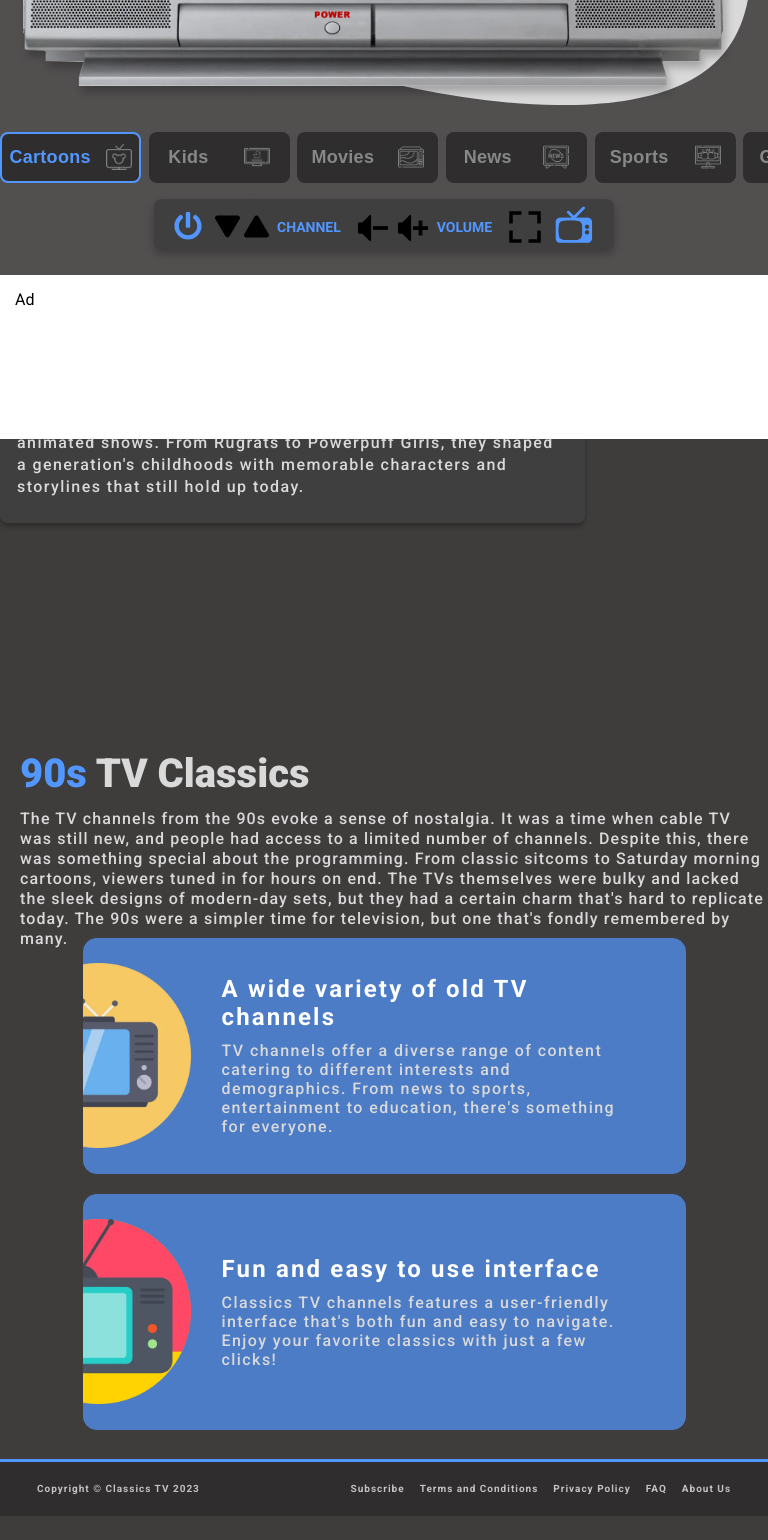
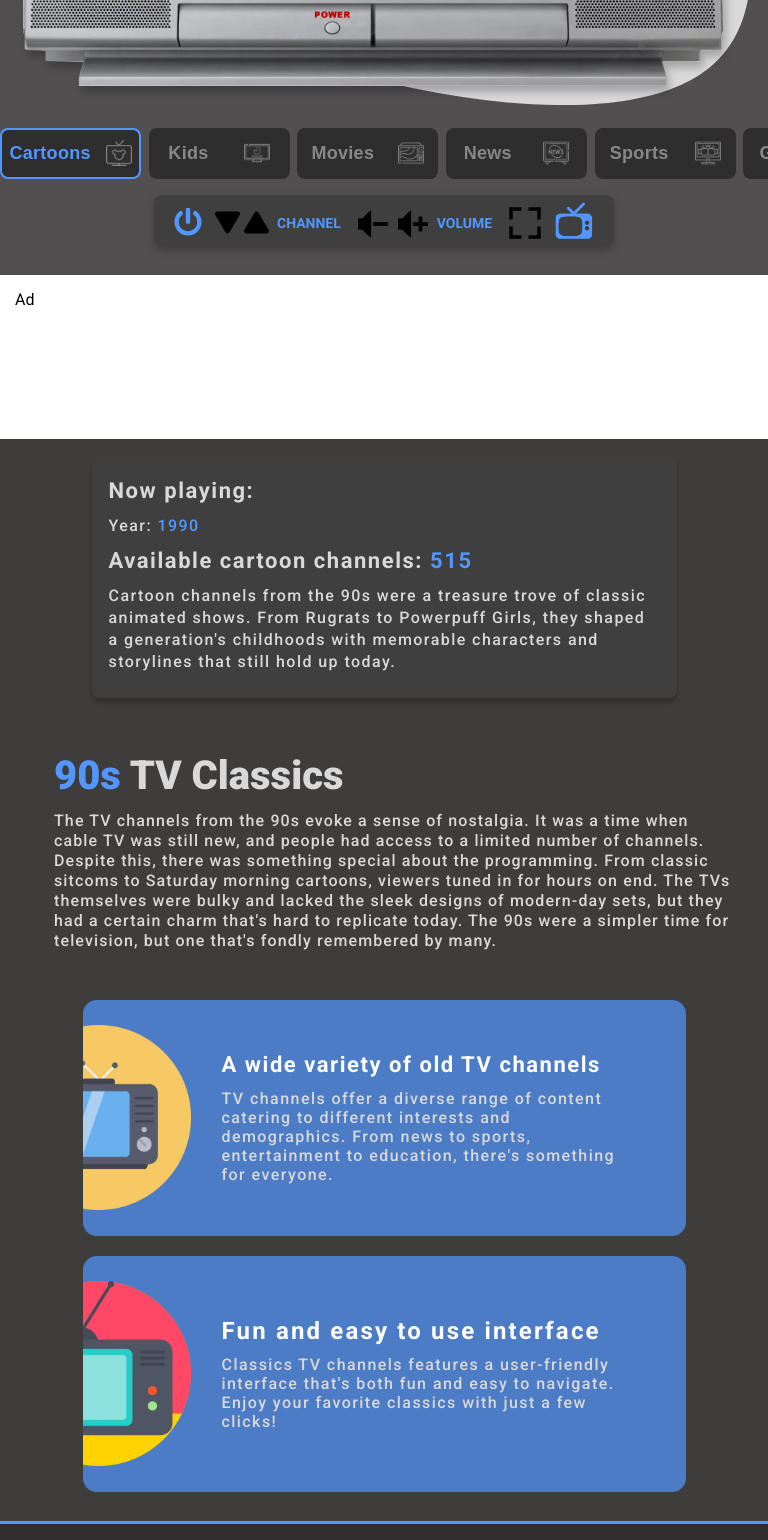
Before and after one commit to Classicstvs/the-app, a Next.js app: page /90s/cartoons/UldxITEgP7U in a window 768 px wide. Shown: the part 700-2240 px from the top of the page. Before the commit the page ends 2216 px from the top, so only its background shows below. Built offline with nearby package versions, Linux system fonts and the light colour scheme; no server answers.

Commit message:
UPDATE: Tablet responsive

```diff
--- a/components/cardsInfo/CardsInfo.module.css
+++ b/components/cardsInfo/CardsInfo.module.css
@@ -63,13 +63,13 @@
         border-radius: 18px;
     }
 
-    .CardsInfo_card__wHRjI h2 {
+    .card h2 {
         font-size: 22px;
         line-height: 28px;
         letter-spacing: 0.07em;
     }
 
-    .CardsInfo_card__wHRjI p {
+    .card p {
         font-size: 16px;
         line-height: 20px;
         letter-spacing: 0.07em;
@@ -95,18 +95,28 @@
     }
 }
 
+
+
 @media screen and (min-width: 768px) and (max-width:1023px) {
 
     .cardsWrapper {
         justify-content: space-between;
         flex-direction: column;
         align-items: center;
-        margin: -13px auto 19px auto;
+        margin: 12px auto 19px auto;
     }
 
     .card {
         margin: 10px 0;
     }
+
+}
+
+@media only screen and (max-width: 810px) {
+    .cardsWrapper {
+        margin: 86px auto 19px auto;
+    }
+
 }
 
 @media only screen and (max-width: 767px) {
--- a/components/channels/Channels.module.css
+++ b/components/channels/Channels.module.css
@@ -12,6 +12,7 @@
     }
 }
 
+
 @media screen and (min-width: 768px) and (max-width:1023px) {
     .channelsContainer {
         display: flex;
@@ -19,6 +20,15 @@
         gap: 1%;
         overflow: overlay;
         margin: 25px 0 0 0;
+    }
+}
+
+
+
+@media only screen and (max-width: 810px) {
+
+    .channelsContainer {
+        margin: 21px 0 0 0;
     }
 }
 
--- a/components/pageInfo/PageInfo.module.css
+++ b/components/pageInfo/PageInfo.module.css
@@ -88,6 +88,18 @@
     }
 }
 
+@media only screen and (max-width: 810px) {
+
+    .pageInfoWrapperRes {
+        position: relative;
+        top: 311px;
+        max-width: 700px;
+        margin: 0 auto;
+        padding: 0;
+        top: 625px !important;
+    }
+}
+
 
 @media only screen and (max-width: 767px) {
     .pageInfoWrapper {
--- a/components/playInfo/PlayInfo.module.css
+++ b/components/playInfo/PlayInfo.module.css
@@ -63,6 +63,17 @@
     }
 }
 
+
+@media only screen and (max-width: 810px) {
+
+    .playInfoContainer {
+        max-width: 585px;
+        position: relative;
+        top: 212px;
+        margin: 0 auto;
+    }
+}
+
 @media only screen and (max-width: 767px) {
     .playInfoContainer {
         max-width: 585px;
--- a/components/tv/Tv.module.css
+++ b/components/tv/Tv.module.css
@@ -121,6 +121,13 @@
         top: 20px;
         right: 130px;
     }
+
+    .mapArea{
+        width: 22px;
+        height: 14px;
+        top: 599px;
+        left: -402px;
+    }
 }
 
 
@@ -136,4 +143,43 @@
     .blob {
         display: none;
     }
+
+    .mapArea {
+        top: -43px;
+        left: 171px;
+    }
 }
+
+@media only screen and (max-width: 412px) {
+
+    .mapArea {
+        top: -42px;
+        left: 170px;
+    }
+}
+
+@media only screen and (max-width: 390px) {
+
+    .mapArea {
+        top: -40px;
+        left: 159px;
+    }
+}
+
+
+@media only screen and (max-width: 360px) {
+
+    .mapArea {
+        top: -38px;
+        left: 148px;
+    }
+}
+
+
+@media only screen and (max-width: 300px) {
+
+    .mapArea {
+        top: -40px;
+        left: 155px;
+    }
+}
--- a/styles/Home.module.css
+++ b/styles/Home.module.css
@@ -55,6 +55,10 @@
         position: relative;
         top: -387px;
     }
+
+    .main{
+        background: linear-gradient(to top, #3F3C3C 0%, #3F3C3C 50%, #D9D9D91F 0%, #D9D9D91F 100%);
+    }
 }
 
 @media only screen and (max-width: 767px) {
--- a/styles/allChannels.module.css
+++ b/styles/allChannels.module.css
@@ -77,6 +77,23 @@
         position: relative;
         top: -387px;
     }
+
+    .leftSecton>img {
+        top: 51px;
+        left: 91px;
+    }
+
+    .blackScreen {
+        max-width: 639px;
+        max-height: 501px;
+        top: 32px;
+        right: 97px;
+    }
+
+    .videoPlayer {
+        top: 52px;
+        left: 87px;
+    }
 }
 
 @media only screen and (max-width: 767px) {
```
